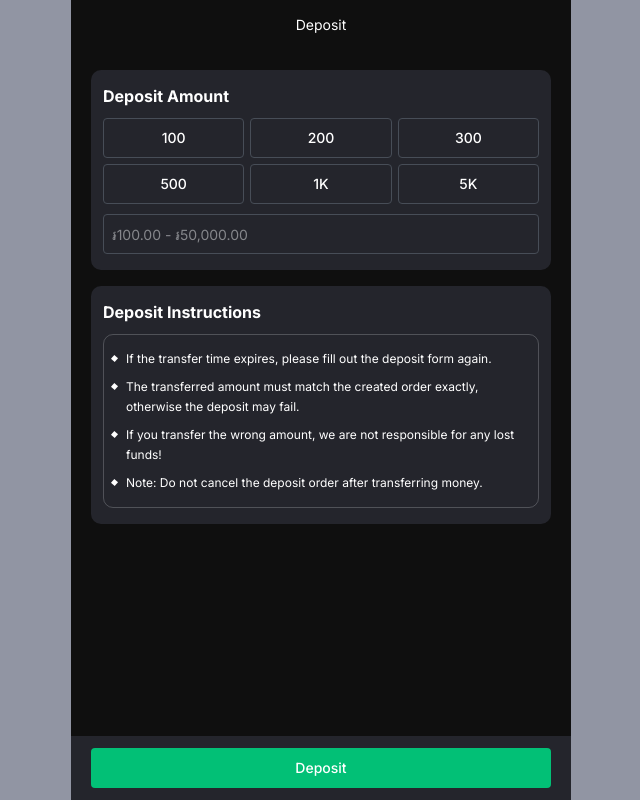
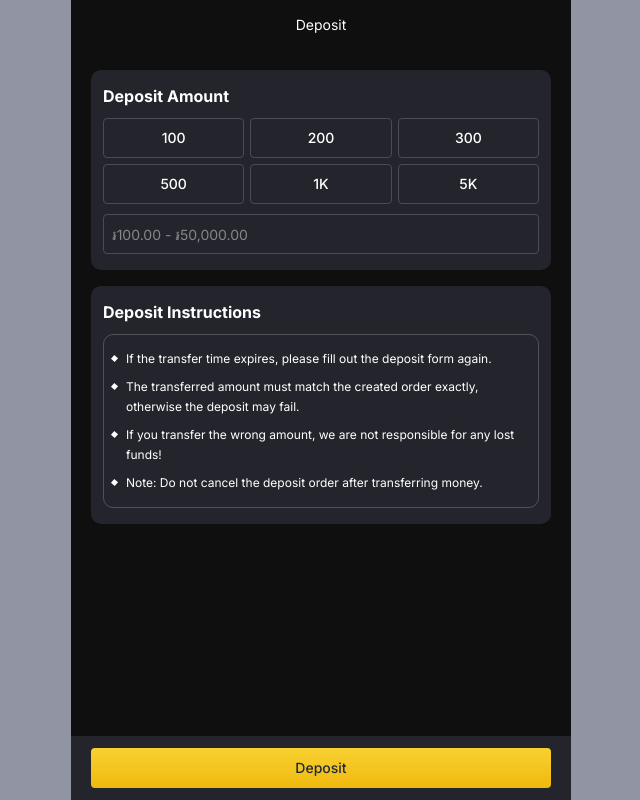
Before and after one commit to HeangDev/full-stack-trading, a React (Vite) app in the folder ui/: page /deposit in a window 1280 px wide. Shown: the whole page, without its empty margins (319-959 px from the left). Built offline with nearby package versions, Linux system fonts and the light colour scheme; some icons are missing.

Commit message:
update file

```diff
--- a/ui/src/pages/account/Deposit.tsx
+++ b/ui/src/pages/account/Deposit.tsx
@@ -58,7 +58,7 @@ const Deposit = () => {
                     <div className="deposit__content__fixed__box">
                         <Button
                             type="button"
-                            color="success"
+                            color="primary"
                             disabled={!selectedAmount}
                         >
                             {t('deposit.submit')} {selectedAmount ? <span>៛{selectedAmount}</span> : null}
```
